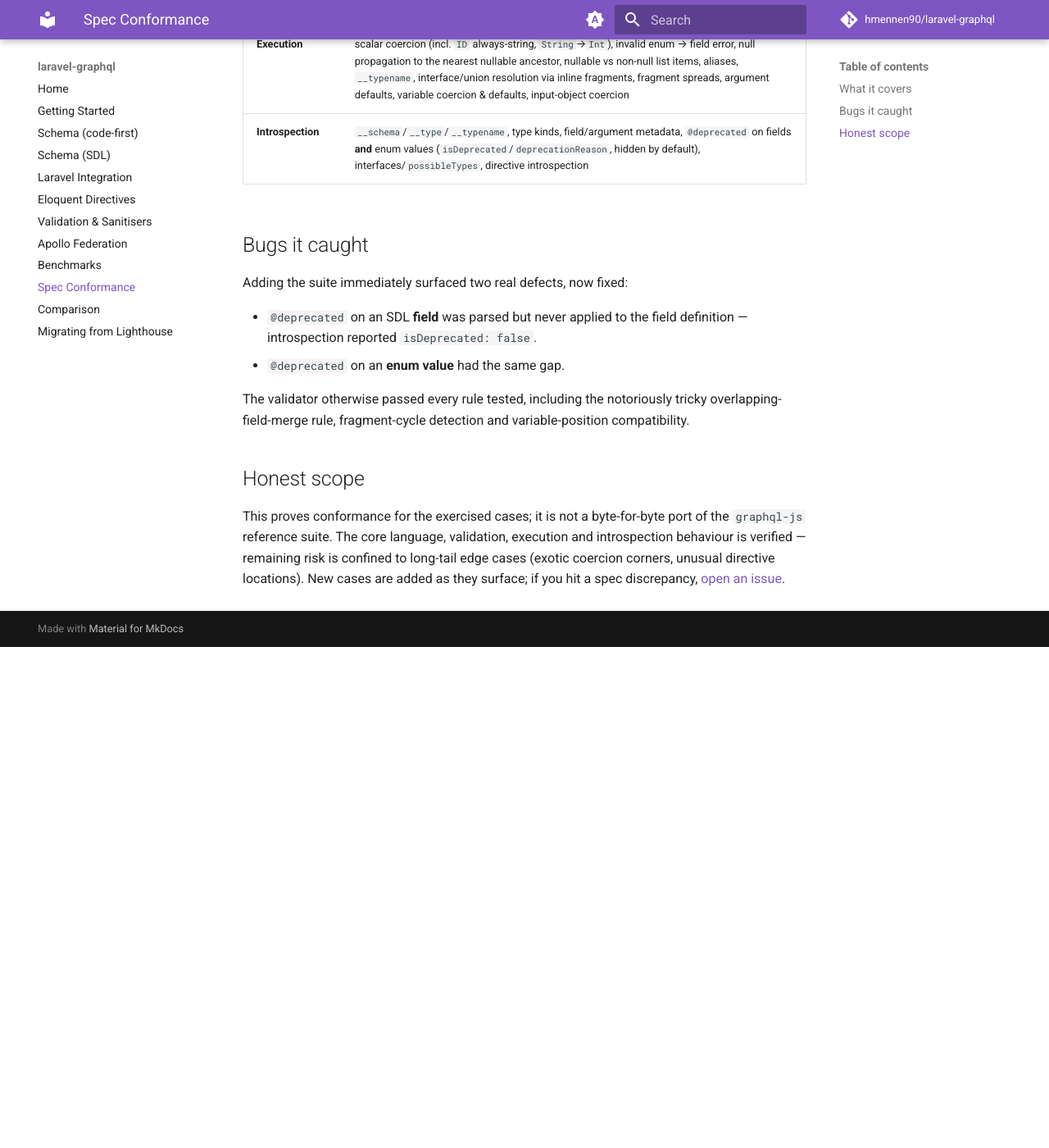
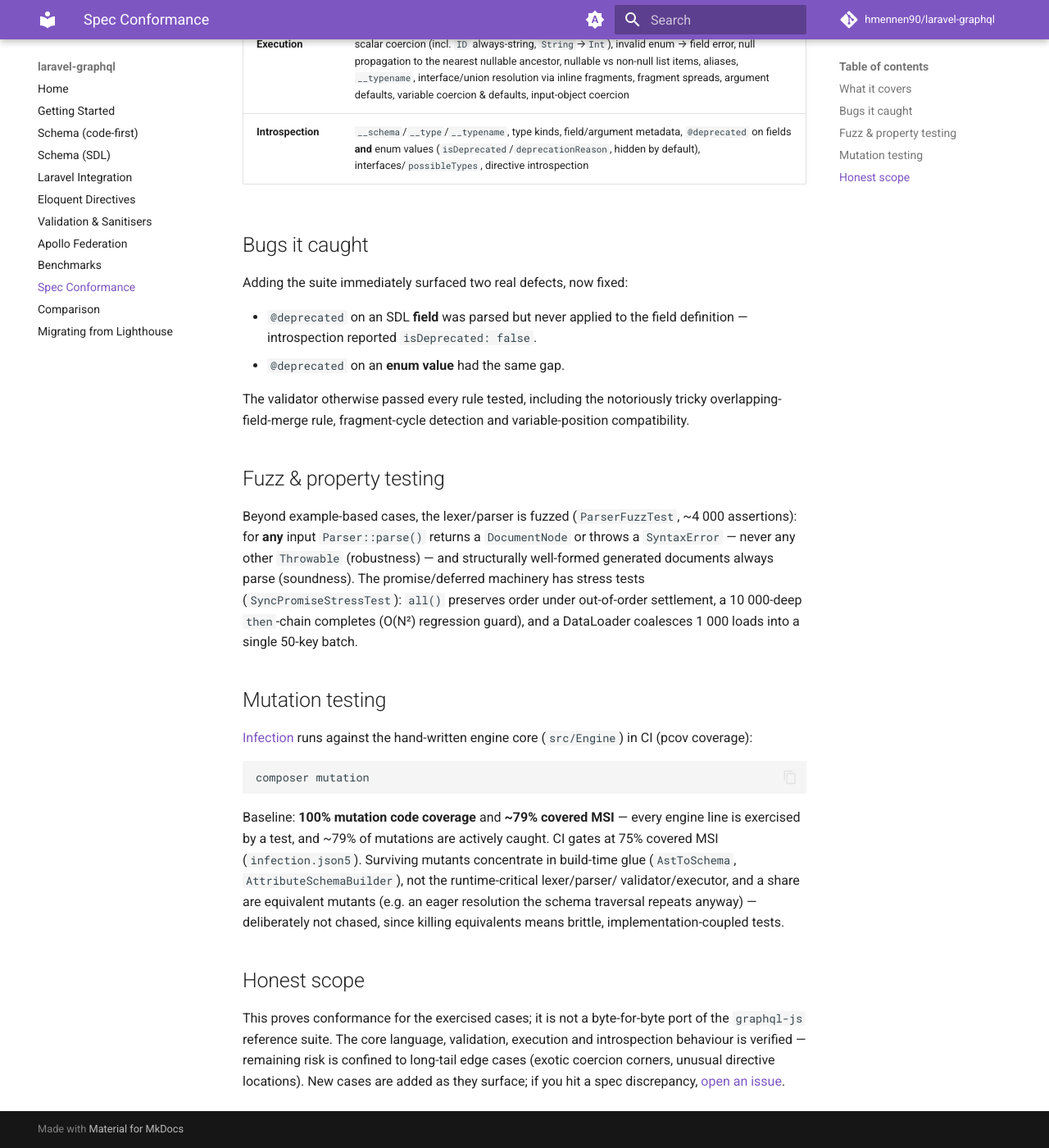
Before and after one commit to hmennen90/laravel-graphql, an MkDocs documentation site: the page built from docs/conformance.md, in a window 1280 px wide and 1400 px high, scrolled down 611 px. Shown: the whole window at 82% size. Built offline with MkDocs 1.6.1 and Material for MkDocs 9.7.7, drawn with Linux system fonts in a browser that asks for light colours; comment, search, counter and statistics services are not loaded; before the commit the page ends 1398 px from its top, so only the background shows below that.

Commit message:
docs: document mutation testing, fuzzing & SSE transport
Conformance page gains 'Fuzz & property testing' and 'Mutation testing' sections
(engine core: 100% mutation coverage, ~79% MSI, CI-gated, honest equivalent-mutant
note). index/README quality lines, comparison matrix (SSE transport row + correctness
verification row) updated.

Co-Authored-By: Claude Opus 4.8 (1M context) <noreply@anthropic.com>

````diff
--- a/docs/conformance.md
+++ b/docs/conformance.md
@@ -29,6 +29,33 @@ The validator otherwise passed every rule tested, including the notoriously tric
 overlapping-field-merge rule, fragment-cycle detection and variable-position
 compatibility.
 
+## Fuzz & property testing
+
+Beyond example-based cases, the lexer/parser is fuzzed (`ParserFuzzTest`, ~4 000
+assertions): for **any** input `Parser::parse()` returns a `DocumentNode` or throws a
+`SyntaxError` — never any other `Throwable` (robustness) — and structurally well-formed
+generated documents always parse (soundness). The promise/deferred machinery has stress
+tests (`SyncPromiseStressTest`): `all()` preserves order under out-of-order settlement, a
+10 000-deep `then`-chain completes (O(N²) regression guard), and a DataLoader coalesces
+1 000 loads into a single 50-key batch.
+
+## Mutation testing
+
+[Infection](https://infection.github.io) runs against the hand-written engine core
+(`src/Engine`) in CI (pcov coverage):
+
+```bash
+composer mutation
+```
+
+Baseline: **100% mutation code coverage** and **~79% covered MSI** — every engine line is
+exercised by a test, and ~79% of mutations are actively caught. CI gates at 75% covered
+MSI (`infection.json5`). Surviving mutants concentrate in build-time glue
+(`AstToSchema`, `AttributeSchemaBuilder`), not the runtime-critical lexer/parser/
+validator/executor, and a share are equivalent mutants (e.g. an eager resolution the
+schema traversal repeats anyway) — deliberately not chased, since killing equivalents
+means brittle, implementation-coupled tests.
+
 ## Honest scope
 
 This proves conformance for the exercised cases; it is not a byte-for-byte port of the
````
Also changed, not shown: README.md (+3 -2 lines), docs/comparison.md (+2 -1 lines), docs/index.md (+3 -2 lines).
